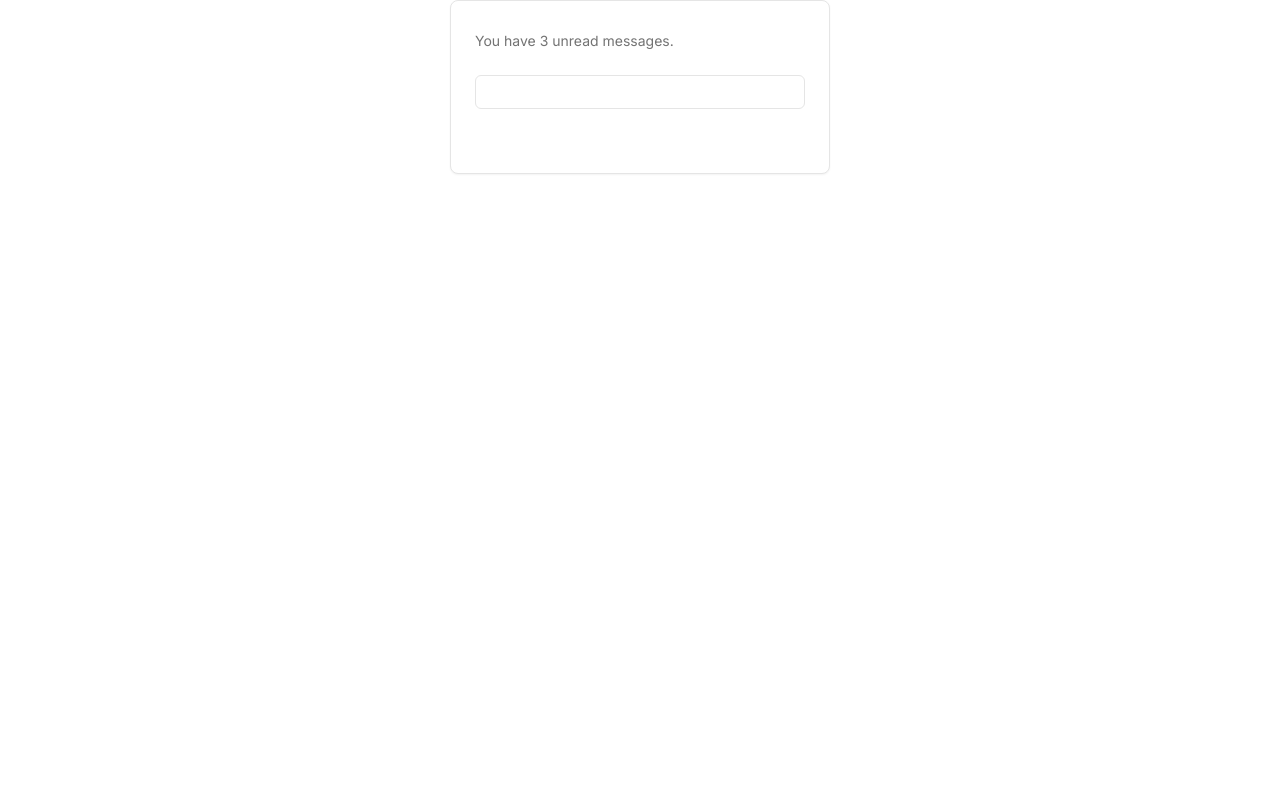
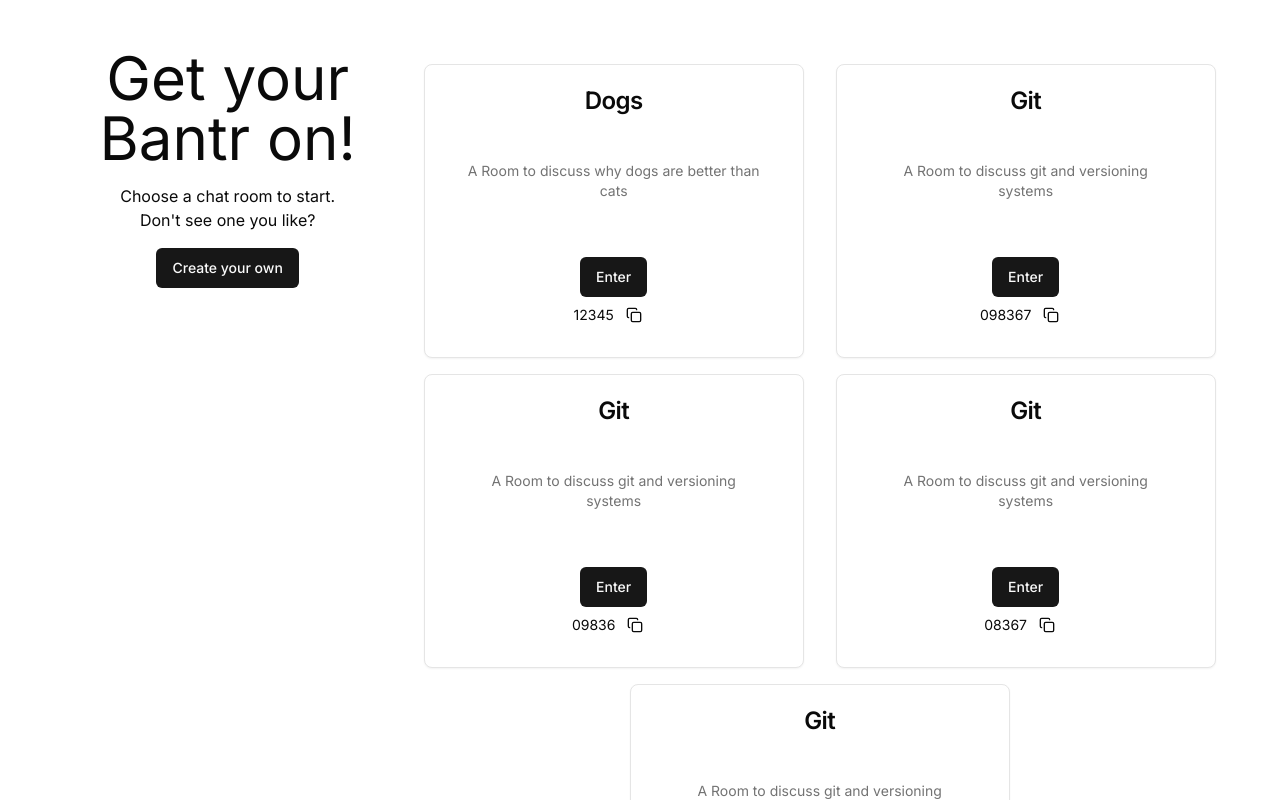
Before and after one commit to Lingobridge/bantr, a Next.js app: page /room-list in a window 1280 px wide. Shown: the top 800 px of the page. Built offline with nearby package versions, Linux system fonts and the light colour scheme.

Commit message:
updated room-list buttons and copy link

```diff
--- a/src/app/page.tsx
+++ b/src/app/page.tsx
@@ -2,6 +2,7 @@
 
 import React, { useState, useEffect, useRef } from 'react';
 import { Copy } from 'lucide-react';
+import { useRouter } from 'next/navigation'
 import {
   Dialog,
   DialogClose,
@@ -21,6 +22,7 @@ import Link from 'next/link';
 // import socket from '../lib/socket';
 
 const Home: React.FC = () => {
+  const router = useRouter();
   const [isOpenStart, setIsOpenStart] = useState(false);
   const [isOpenJoin, setIsOpenJoin] = useState(false);
   const [roomId, setRoomId] = useState<string>('');
@@ -116,15 +118,15 @@ const Home: React.FC = () => {
 
       <div className='flex justify-center items-center p-2'>
         <Dialog>
-          <DialogTrigger asChild>
+
             <Button
               variant='outline'
-              onClick={handleJoinAConversation}
+              onClick={() => router.push('/room-list')}
               className='w-48 rounded-lg border-2'
             >
               Join a Conversation{' '}
             </Button>
-          </DialogTrigger>
+
           <DialogContent className='sm:max-w-md'>
             <DialogHeader>
               <DialogTitle>Enter room code</DialogTitle>
--- /dev/null
+++ b/src/app/room-list/Components/RoomCard.tsx
@@ -0,0 +1,70 @@
+'use client';
+import {
+    Card,
+    CardContent,
+    CardDescription,
+    CardFooter,
+    CardHeader,
+    CardTitle
+  } from "@/components/ui/card"
+  import { Label } from '@/lib/ui/label';
+  import { Input } from '@/lib/ui/input';
+  import { cn } from "@/lib/utils"
+import { useRef } from "react";
+import { Button } from '@/lib/ui/button';
+import { Copy } from 'lucide-react';
+import { useRouter } from 'next/navigation'
+interface CardProps {
+    id: string,
+    topic: string,
+    description:string
+}
+
+const RoomCard: React.FC<CardProps> = (props) => {
+const router = useRouter();
+const roomIdRef = useRef(props.id);
+
+const handleCopy = () =>  {
+      // use the Clipboard API:
+      navigator.clipboard.writeText(props.id);
+      alert('Copied to clipboard!');
+    };
+
+return (
+
+
+
+    <Card className={cn("w-[380px] flex flex-col mt-4 items-center mx-4")}>
+      <CardHeader className="text-center">
+        <CardTitle className="mb-2">{props.topic}</CardTitle>
+
+      </CardHeader>
+      <CardContent className="grid gap-4">
+        <div className=" flex items-center space-x-4 rounded-md  p-4 text-center">
+        <CardDescription>{props.description}</CardDescription>
+        </div>
+        <div>
+
+        </div>
+      </CardContent>
+      <CardFooter className="flex flex-col">
+
+        <Button onClick={()=>router.push(`/room/${props.id}`)} >Enter</Button>
+
+        <div className='flex items-center'>
+                <div className="text-sm">{props.id}</div>
+
+              <Button variant="ghost" onClick = {handleCopy} size='sm' className=''>
+                <Copy className="w-4 h-4"></Copy>
+                </Button>
+
+
+            </div>
+
+      </CardFooter>
+    </Card>
+
+  )
+}
+
+export default RoomCard;
--- a/src/app/room-list/page.tsx
+++ b/src/app/room-list/page.tsx
@@ -1,50 +1,70 @@
 
-import {
-    Card,
-    CardContent,
-    CardDescription,
-    CardFooter,
-    CardHeader,
-    CardTitle,
-  } from "@/components/ui/card"
-
-  import { cn } from "@/lib/utils"
-
-  const rooms = [{
+import RoomCard from "./Components/RoomCard"
+import { Button } from '@/lib/ui/button';
+  const rooms = [
+    {
     roomTopic: "Dogs",
-    roomId: 1
+    description: "A Room to discuss why dogs are better than cats",
+    roomId: "12345"
   },
   {
     roomTopic: "Git",
-    roomId: 2
-  }]
-
-const RoomList: React.FC = () => {
-type CardProps = React.ComponentProps<typeof Card>
-return (
+    description: "A Room to discuss git and versioning systems",
+    roomId: "098367",
+  },
+    {
+        roomTopic: "Git",
+        description: "A Room to discuss git and versioning systems",
+        roomId: "09836"
+      },
+      {
+        roomTopic: "Git",
+        description: "A Room to discuss git and versioning systems",
+        roomId: "08367"
+      },
+      {
+        roomTopic: "Git",
+        description: "A Room to discuss git and versioning systems",
+        roomId: "0967"
+      }
+  ]
 
 
 
-    <Card className={cn("w-[380px]")}>
-      <CardHeader>
-        <CardTitle>{}</CardTitle>
-        <CardDescription>You have 3 unread messages.</CardDescription>
-      </CardHeader>
-      <CardContent className="grid gap-4">
-        <div className=" flex items-center space-x-4 rounded-md border p-4">
+const RoomList: React.FC = () => {
 
-        </div>
-        <div>
+const cards = rooms.map(room => <RoomCard key={room.roomId} id = {room.roomId} topic = {room.roomTopic} description={room.description} />);
 
-        </div>
-      </CardContent>
-      <CardFooter>
+return (
+    <>
+    <div className="flex w-full justify-center p-12 text-center">
+    <div>
+    <div className="text-6xl mb-4">Get your Bantr on!</div>
+    <div className="text-center">Choose a chat room to start.</div>
+    <div className="mb-4">Don't see one you like?  </div>
+    <Button>Create your own</Button>
+    </div>
 
-      </CardFooter>
-    </Card>
 
+{!cards.length ? (
+    <div className="flex flex-col justify-center w-full h-full items-center">
+        <div className="mb-4"> No Rooms available to join. </div>
+        <Button>Create one here</Button>
+  </div>
+   ):(
+    <>
+
+    <div className="flex flex-wrap w-full h-full justify-center">
+{cards}
+</div>
+
+  </>
   )
 }
+</div>
+  </>
+
+)}
 
 
 
```
